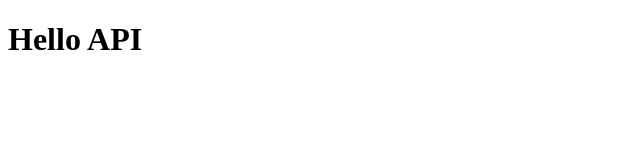
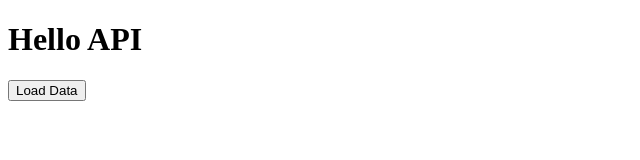
Before and after one commit to developer-suhag/api-intro, a plain HTML site: page index.html in a window 1280 px wide. Shown: the whole page, without its empty margins (0-640 px from the left). Drawn offline with Linux system fonts and the light colour scheme.

Commit message:
api intro

```diff
--- a/index.html
+++ b/index.html
@@ -8,6 +8,7 @@
   </head>
   <body>
     <h1>Hello API</h1>
-    <script src="js/index.js"></script>
+    <button onclick="loadData()">Load Data</button>
+    <script src="js/api.js"></script>
   </body>
 </html>
--- /dev/null
+++ b/js/api.js
@@ -0,0 +1,9 @@
+// fetch('https://jsonplaceholder.typicode.com/todos/1')
+//     .then(response => response.json())
+//     .then(data => console.log(data))
+
+function loadData() {
+    fetch('https://jsonplaceholder.typicode.com/todos/1')
+        .then(response => response.json())
+        .then(data => console.log(data))
+}
```
Also changed, not shown: js/json.js (renamed from js/index.js).
